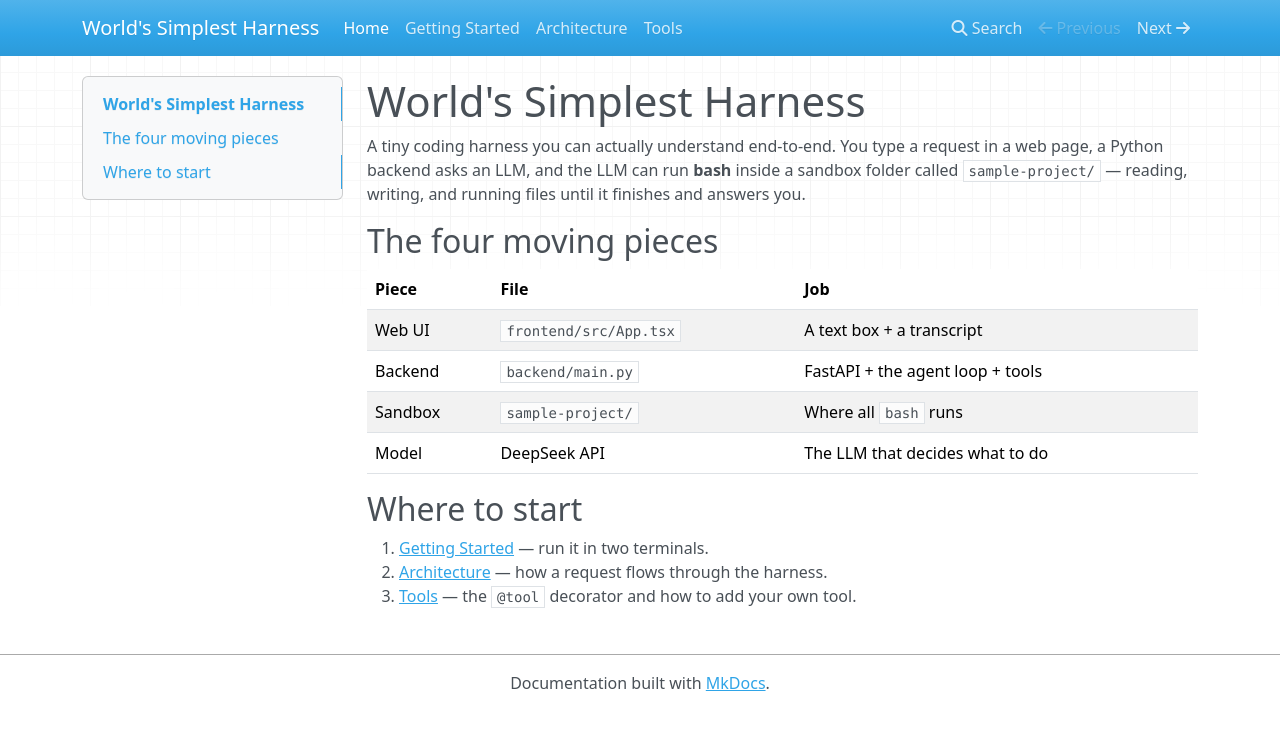
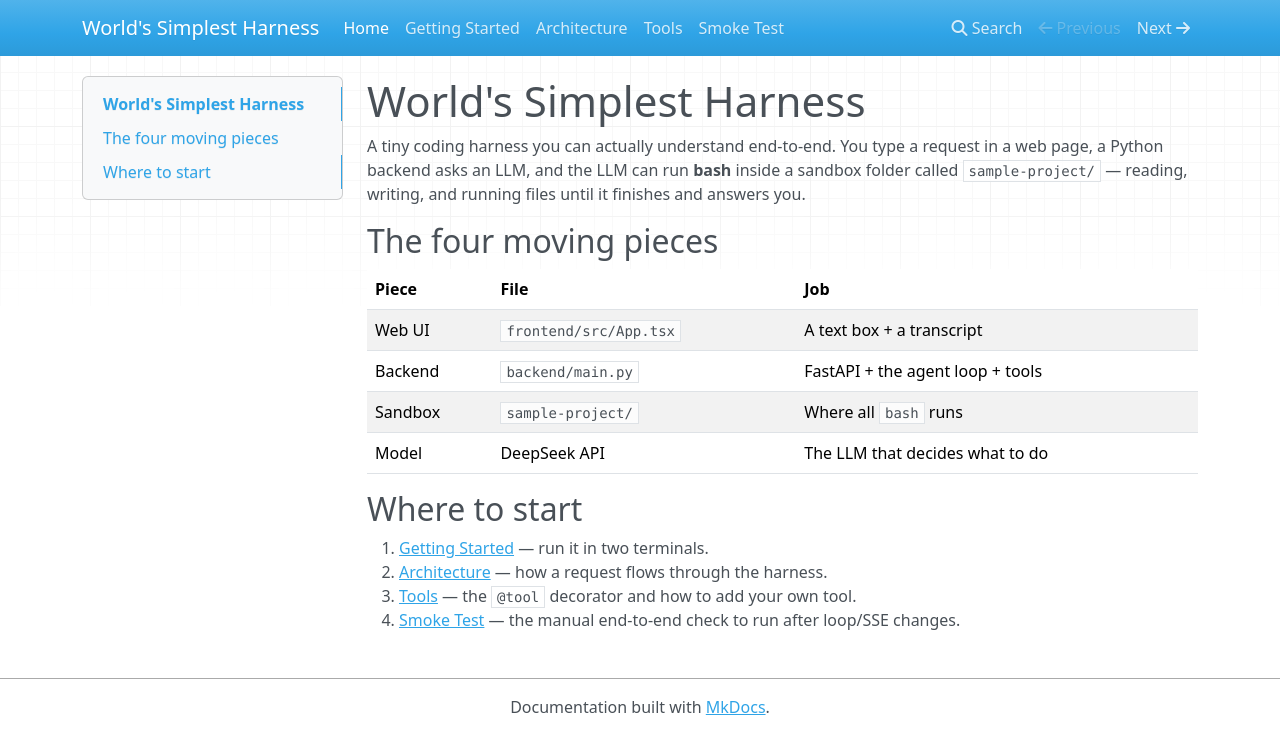
Before and after one commit to cryans/worlds-simplest-harness, an MkDocs documentation site: the page built from docs/index.md, in a window 1280 px wide. Shown: the top 754 px of the page. Built offline with MkDocs 1.6.1, drawn with Linux system fonts in a browser that asks for light colours; nearby versions of some CDN libraries.

Commit message:
Updating mkdocs

```diff
--- a/docs/index.md
+++ b/docs/index.md
@@ -19,3 +19,4 @@ until it finishes and answers you.
 1. [Getting Started](getting-started.md) — run it in two terminals.
 2. [Architecture](architecture.md) — how a request flows through the harness.
 3. [Tools](tools.md) — the `@tool` decorator and how to add your own tool.
+4. [Smoke Test](smoke-test.md) — the manual end-to-end check to run after loop/SSE changes.
--- a/mkdocs.yml
+++ b/mkdocs.yml
@@ -10,3 +10,4 @@ nav:
   - Getting Started: getting-started.md
   - Architecture: architecture.md
   - Tools: tools.md
+  - Smoke Test: smoke-test.md
```
